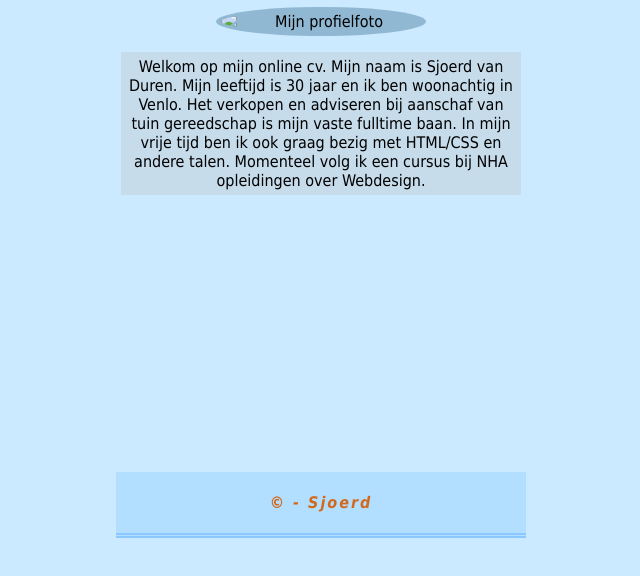
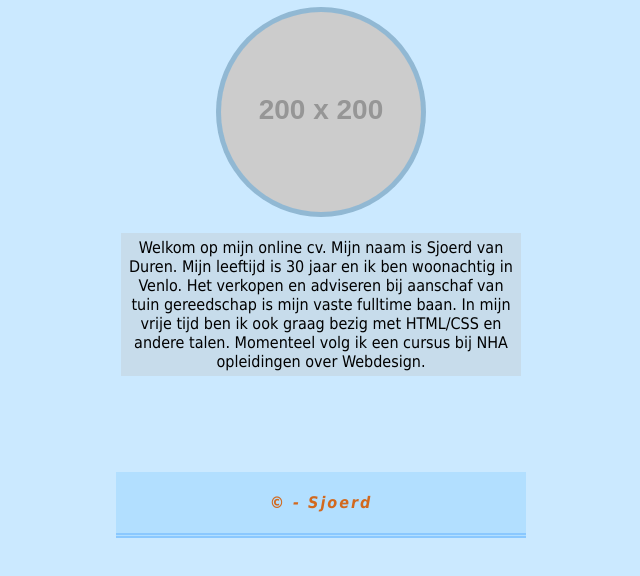
Before and after one commit to Sjoeff/les15, a plain HTML site: page index.html in a window 1280 px wide. Shown: the part 68-644 px from the top of the page, without its empty margins (319-959 px from the left). Drawn offline with Linux system fonts and the light colour scheme; placeholder pictures from the web are drawn by us.

Commit message:
Update index.html

```diff
--- a/index.html
+++ b/index.html
@@ -17,7 +17,7 @@
       </nav>
     </header>
     <main>
-      <img src="images/pf.jpeg" alt="Mijn profielfoto" title="profielfoto" />
+      <img src="https://via.placeholder.com/200" alt="Mijn profielfoto" title="profielfoto" />
       <p>
         Welkom op mijn online cv. Mijn naam is Sjoerd van Duren. Mijn leeftijd
         is 30 jaar en ik ben woonachtig in Venlo. Het verkopen en adviseren bij
```
